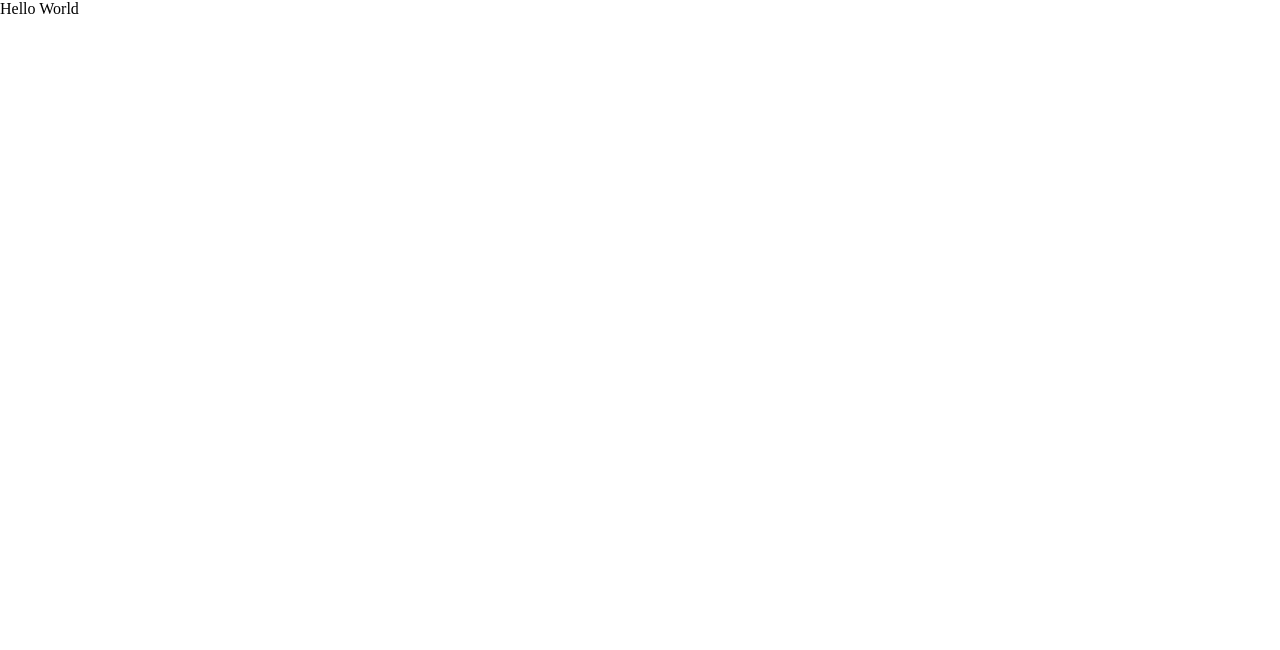
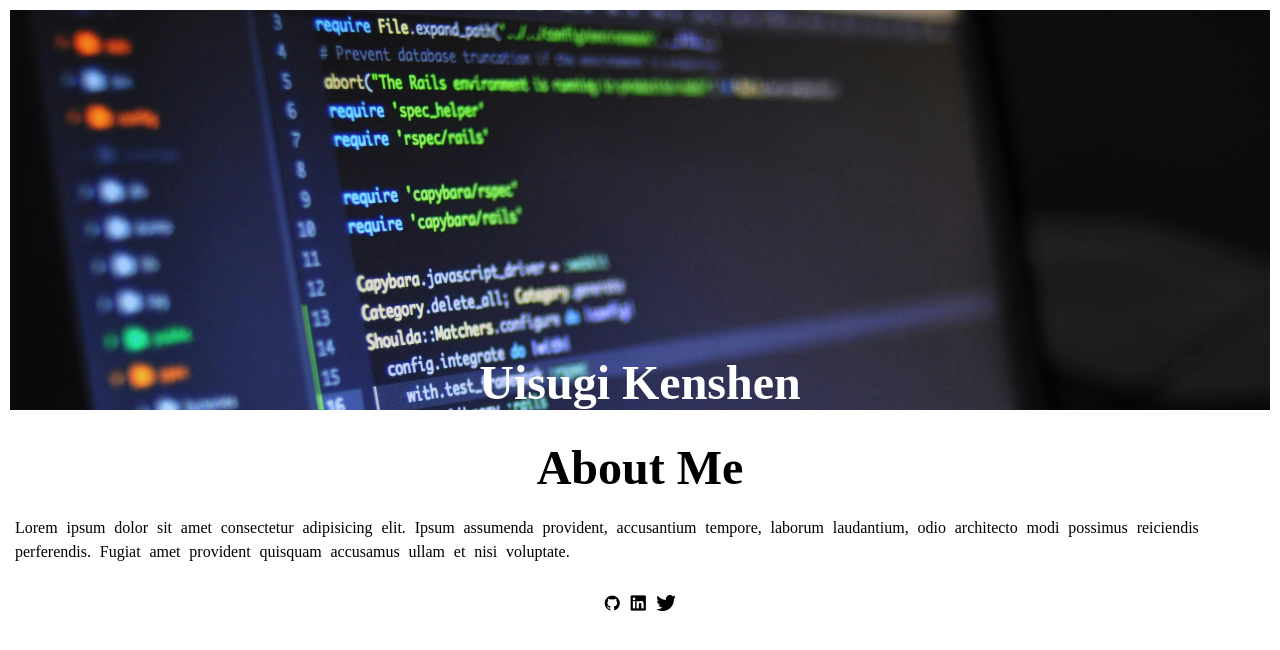
Before and after one commit to golam71/odin-homepage, a plain HTML site: page index.html in a window 1280 px wide. Drawn offline with nearby package versions, Linux system fonts and the light colour scheme.

Commit message:
:zap: Add hero

```diff
--- a/index.html
+++ b/index.html
@@ -5,8 +5,34 @@
     <meta name="viewport" content="width=device-width, initial-scale=1.0" />
     <title>Homepage</title>
     <link rel="stylesheet" href="style.css" />
+
+    <link
+      rel="stylesheet"
+      type="text/css"
+      href="https://cdn.jsdelivr.net/gh/devicons/devicon@latest/devicon.min.css"
+    />
   </head>
   <body>
-    Hello World
+    <section class="hero">
+      <div class="bg">
+        <div class="image">
+          <p>Uisugi Kenshen</p>
+        </div>
+      </div>
+      <div class="about">
+        <h1>About Me</h1>
+        <p>
+          Lorem ipsum dolor sit amet consectetur adipisicing elit. Ipsum
+          assumenda provident, accusantium tempore, laborum laudantium, odio
+          architecto modi possimus reiciendis perferendis. Fugiat amet provident
+          quisquam accusamus ullam et nisi voluptate.
+        </p>
+      </div>
+      <div class="heroicons">
+        <i class="devicon-github-original"></i>
+        <i class="devicon-linkedin-plain"></i>
+        <i class="devicon-twitter-original"></i>
+      </div>
+    </section>
   </body>
 </html>
--- a/style.css
+++ b/style.css
@@ -3,3 +3,47 @@ html {
   padding: 0px;
   margin: 0px;
 }
+
+h1,
+h2,
+h3,
+h4 {
+  margin: 0px;
+}
+
+div.image {
+  background-image: url("./public/pfp.png");
+  margin: 10px;
+  min-height: 400px;
+  background-size: cover;
+  display: flex;
+  justify-content: center;
+  align-items: flex-end;
+}
+
+div.image p {
+  color: white;
+  font-size: 3rem;
+  margin: 0px;
+  text-align: center;
+  font-weight: bold;
+}
+
+.about h1 {
+  font-size: 3rem;
+  margin-top: 30px;
+  text-align: center;
+}
+
+.about p {
+  padding: 5px 15px;
+  line-height: 1.5;
+  word-spacing: 0.3rem;
+}
+
+div.heroicons {
+  display: flex;
+  justify-content: center;
+  gap: 10px;
+  padding: 10px;
+}
```
